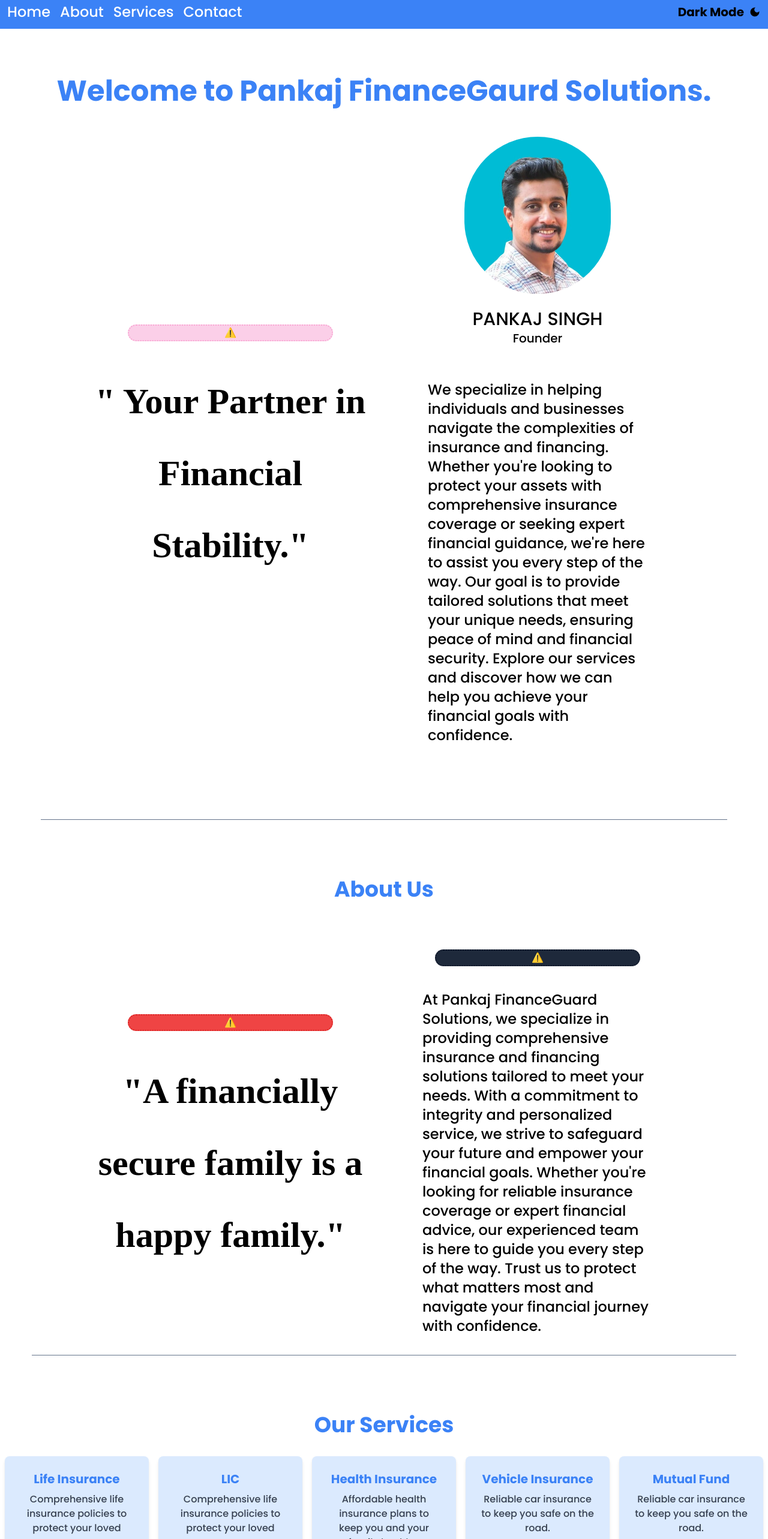
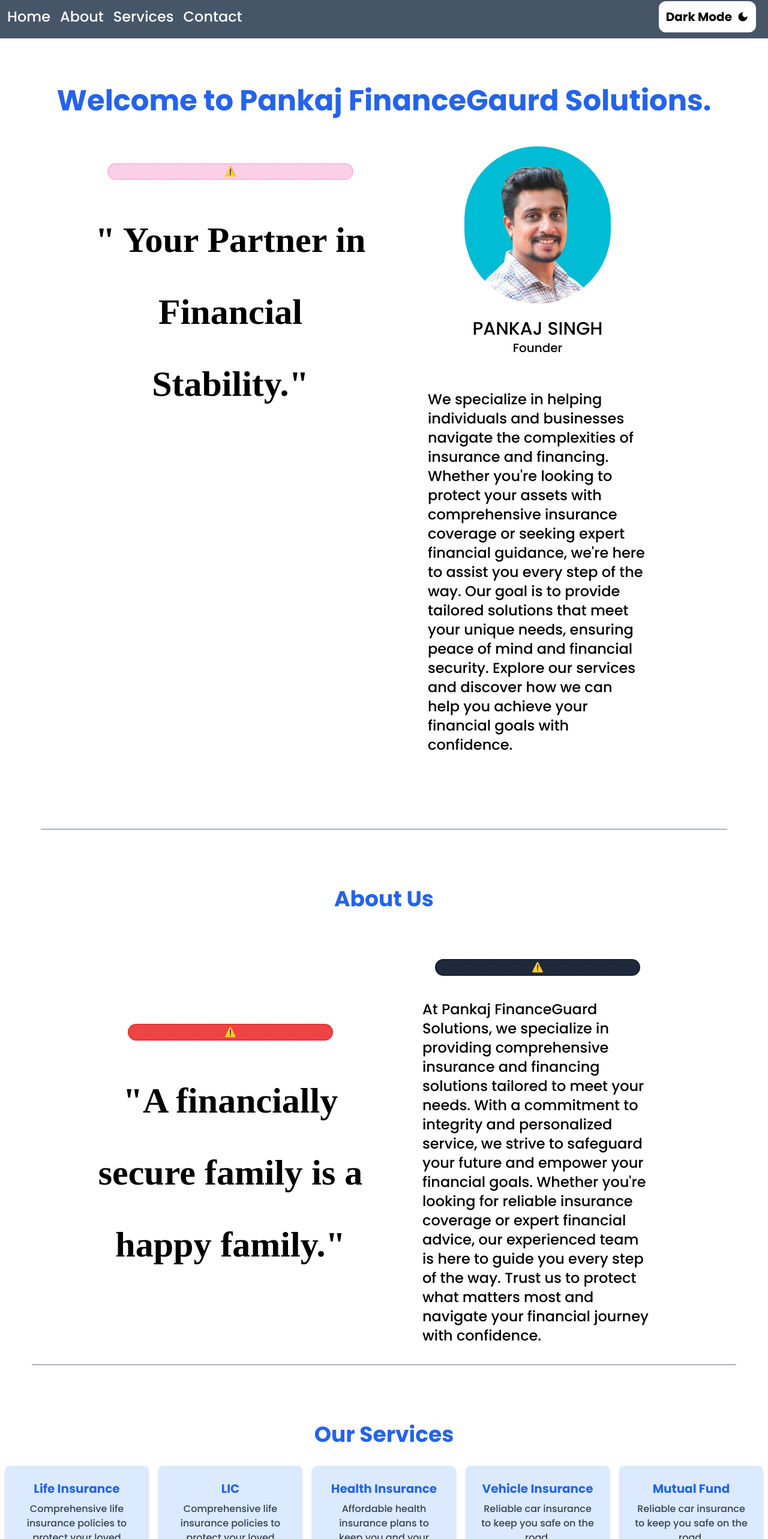
Before and after one commit to abhisheks7070/Pankaj-Singh, a React (Vite) app: page / in a window 1280 px wide. Shown: the part 136-2702 px from the top of the page at 60% size. Built offline with nearby package versions, Linux system fonts and the light colour scheme; no server answers; a web font is replaced by a local one.

Commit message:
modified

```diff
--- a/src/components/About.jsx
+++ b/src/components/About.jsx
@@ -5,9 +5,9 @@
   return (<>
     <section id="about" className=" bg-gray-100 text-center  p-4 h-auto">
       <Divider />
-      <h2 className="text-3xl md:text-4xl font-bold text-blue-500 md:pt-20">About Us</h2>
+      <h2 className="text-3xl md:text-4xl font-bold text-blue-600 pt-10 md:pt-20">About Us</h2>
       <div className='w-[80vw] md:mt-10 m-auto  flex flex-col md:flex-row justify-around items-center'>
-        <div className='md:w-[40vw] mx-auto'>
+        <div className='md:w-[40vw] '>
 
 
         <div className="relative m-auto w-full md:w-2/3 my-10 pb-full border-dotted border-2 border-red-600 bg-red-500 rounded-full">
@@ -15,7 +15,7 @@
                 autoplay
                 loop
                 src="https://lottie.host/8cb81109-2e1f-4b99-ae2b-d67bd2499132/avuznHQLYJ.json"
-                className=" w-full md:w-2/3 rounded-full "
+                className=" w-full rounded-full "
               >
               </Player>
             </div>
@@ -23,13 +23,13 @@
 <div className='quote text-5xl leading-loose md:leading-loose md:text-6xl font-extrabold'>"A financially secure family is a happy family."</div>
 
    </div>
-        <div className='my-auto md:w-[40vw]'>
+        <div className=' md:w-[40vw]'>
             <div className="relative m-auto w-full md:w-2/3 my-10 pb-full border-dotted border-2 border-slate-900 bg-slate-800 rounded-full">
               <Player
                 autoplay
                 loop
                 src="https://lottie.host/9eaa8833-ed4f-4330-bd8e-e23d1b9365f9/n4TckVIsHe.json"
-                className=" w-full md:w-2/3 rounded-full "
+                className=" w-full rounded-full "
               >
               </Player>
             </div>
--- a/src/components/Footer.jsx
+++ b/src/components/Footer.jsx
@@ -2,7 +2,7 @@
 
 const Footer = () => {
   return (
-    <footer className=" footer bg-blue-500 text-white py-8">
+    <footer className=" footer bg-slate-800 text-white py-8">
       <div className="container mx-auto px-4 md:px-0">
         <div className="flex flex-wrap justify-between">
           <div className="w-full md:w-1/3 mb-8 md:mb-0">
--- a/src/components/Header.jsx
+++ b/src/components/Header.jsx
@@ -3,7 +3,7 @@
 
 const Header = () => {
   return (
-    <div className='head text-white text-3xl md:text-5xl font-bold bg-slate-600 p-5 md:py-10 md:px-6 '>Pankaj FinanceGaurd Solutions.</div>
+    <div className='head text-white text-3xl md:text-5xl font-bold bg-slate-800 p-5 md:py-10 md:px-6 '>Pankaj FinanceGaurd Solutions.</div>
 
   )
 }
--- a/src/components/Home.jsx
+++ b/src/components/Home.jsx
@@ -9,21 +9,21 @@
   return (
     <>
       <section id="home" className="bg-white text-center py-10 md:py-20 md:px-0 text-0.7rem h-auto">
-        <h1 className="text-3xl md:text-5xl font-bold text-blue-500">Welcome to Pankaj FinanceGaurd Solutions.</h1>
+        <h1 className="text-3xl md:text-5xl font-bold text-blue-600">Welcome to Pankaj FinanceGaurd Solutions.</h1>
         <div className='w-[80vw] md:mt-10 m-auto  flex flex-col-reverse md:flex-row justify-around'>
-          <div className='my-auto md:w-[40vw]'>
-            <div className="relative m-auto w-full md:w-2/3 my-10 pb-full border-dotted border-2 border-pink-300 bg-pink-200 rounded-full">
+          <div className='md:w-[40vw]'>
+            <div className="relative m-auto w-full md:w-4/5 my-10 pb-full border-dotted border-2 border-pink-300 bg-pink-200 rounded-full">
               <Player
                 autoplay
                 loop
                 src="https://lottie.host/13d9a8cb-156d-45ea-b824-0f67104b23f9/YWPzKmv0eb.json"
-                className=" w-full md:w-2/3 rounded-full "
+                className=" w-full  rounded-full "
               >
               </Player>
             </div>
             <div className='quote text-5xl leading-loose md:leading-loose md:text-6xl font-extrabold'>" Your Partner in Financial Stability."</div>
           </div>
-          <div className='md:w-[40vw] flex flex-col gap-6 justify-center items-center p-3 '>
+          <div className='md:w-[40vw] flex flex-col gap-6 justify-center items-center p-3'>
             <div className='rounded-full bg-yellow-200 h-full w-full md:w-1/2 md:h-1/2 overflow-hidden'><img className='object-fill h-full w-full' src={photo} alt="" /></div>
             <div>
               <div className='text-xl md:text-3xl'>PANKAJ SINGH</div>
--- a/src/components/Navbar.jsx
+++ b/src/components/Navbar.jsx
@@ -33,7 +33,7 @@
   }, []);
 
   return (<>
-      <nav className= {`transition-all duration-500 ${showNavbar ? 'display-block' : 'hidden'} navbar sticky top-0 z-50  flex  justify-between items-start md:items-center bg-blue-500 py-0.5 px-3  md:p-3`}>
+      <nav className= {`transition-all duration-500 ${showNavbar ? 'display-block' : 'hidden'} navbar sticky top-0 z-50  flex  justify-between items-start md:items-center bg-slate-600 md:py-0.5 md:px-3 p-2  md:p-3`}>
         {/* <div className="text-white text-xl md:text-3xl font-bold">Pankaj FinanceGaurd Solutions.</div> */}
         <div className=" text-l md:text-2xl  md:flex space-x-4">
           <a href="#home" className="text-white hover:text-gray-900 transition duration-300">Home</a>
@@ -42,13 +42,13 @@
           <a href="#contact" className="text-white hover:text-gray-900 transition duration-300">Contact</a>
         </div>
         <button onClick={toggleDarkMode} className='hidden md:block text-xl font-bold'>
-          {darkMode ? <div className = " flex items-center gap-2 ">Light Mode <MdOutlineDarkMode /></div> : <div className = "flex gap-2 items-center">Dark Mode <MdDarkMode /></div>}
+          {darkMode ? <div className = " flex items-center gap-2 bg-black p-3 m-2 rounded-xl">Light Mode <MdOutlineDarkMode /></div> : <div className = "flex gap-2 items-center bg-white p-3 m-2 rounded-xl">Dark Mode <MdDarkMode /></div>}
         </button>
         <button onClick={toggleDarkMode} className='md:hidden text-xl font-bold'>
           {darkMode ? <div className = " flex items-center gap-2 "><MdOutlineDarkMode /></div> : <div className = "flex gap-2 items-center"><MdDarkMode /></div>}
         </button>
     </nav>
-      <nav className = {`transition-opacity duration-500 ${showNavbar ? 'hidden' : 'display-block'} navbar z-50  flex  justify-between items-start md:items-center bg-blue-500 py-0.5 px-3  md:p-3`}>
+      <nav className = {`transition-opacity duration-500 ${showNavbar ? 'hidden' : 'display-block'} navbar z-50  flex  justify-between items-start md:items-center bg-slate-600 md:py-0.5 md:px-3 p-2  md:p-3`}>
         {/* <div className="text-white text-xl md:text-3xl font-bold">Pankaj FinanceGaurd Solutions.</div> */}
         <div className=" text-l md:text-2xl  md:flex space-x-4">
           <a href="#home" className="text-white hover:text-gray-900 transition duration-300">Home</a>
@@ -57,7 +57,7 @@
           <a href="#contact" className="text-white hover:text-gray-900 transition duration-300">Contact</a>
         </div>
         <button onClick={toggleDarkMode} className='hidden md:block text-xl font-bold'>
-          {darkMode ? <div className = " flex items-center gap-2 ">Light Mode <MdOutlineDarkMode /></div> : <div className = "flex gap-2 items-center">Dark Mode <MdDarkMode /></div>}
+          {darkMode ? <div className = " flex items-center gap-2 bg-black p-3 m-2 rounded-xl">Light Mode <MdOutlineDarkMode /></div> : <div className = "flex gap-2 items-center bg-white p-3 m-2 rounded-xl">Dark Mode <MdDarkMode /></div>}
         </button>
         <button onClick={toggleDarkMode} className='md:hidden text-xl font-bold'>
           {darkMode ? <div className = " flex items-center gap-2 "><MdOutlineDarkMode /></div> : <div className = "flex gap-2 items-center"><MdDarkMode /></div>}
--- a/src/components/Services.jsx
+++ b/src/components/Services.jsx
@@ -5,30 +5,30 @@
   return (<>
     <section id="services" className="bg-white text-center pb-4 md:px-0 h-auto ">
       <Divider />
-      <h2 className="text-3xl md:text-4xl font-bold text-blue-500 pt-10 md:pt-20">Our Services</h2>
+      <h2 className="text-3xl md:text-4xl font-bold text-blue-600 pt-10 md:pt-20">Our Services</h2>
       <div className="flex flex-wrap justify-center mt-8 gap-4">
         <div className="bg-blue-100 p-6 rounded-lg shadow-md w-full sm:w-60">
-          <h3 className="text-xl font-bold text-blue-500">Life Insurance</h3>
+          <h3 className="text-xl font-bold text-blue-600">Life Insurance</h3>
           <p className="text-gray-700 mt-2">Comprehensive life insurance policies to protect your loved ones.</p>
         </div>
         <div className="bg-blue-100 p-6 rounded-lg shadow-md w-full sm:w-60">
-          <h3 className="text-xl font-bold text-blue-500">LIC</h3>
+          <h3 className="text-xl font-bold text-blue-600">LIC</h3>
           <p className="text-gray-700 mt-2">Comprehensive life insurance policies to protect your loved ones.</p>
         </div>
         <div className="bg-blue-100 p-6 rounded-lg shadow-md w-full sm:w-60">
-          <h3 className="text-xl font-bold text-blue-500">Health Insurance</h3>
+          <h3 className="text-xl font-bold text-blue-600">Health Insurance</h3>
           <p className="text-gray-700 mt-2">Affordable health insurance plans to keep you and your family healthy.</p>
         </div>
         <div className="bg-blue-100 p-6 rounded-lg shadow-md w-full sm:w-60">
-          <h3 className="text-xl font-bold text-blue-500">Vehicle Insurance</h3>
+          <h3 className="text-xl font-bold text-blue-600">Vehicle Insurance</h3>
           <p className="text-gray-700 mt-2">Reliable car insurance to keep you safe on the road.</p>
         </div>
         <div className="bg-blue-100 p-6 rounded-lg shadow-md w-full sm:w-60">
-          <h3 className="text-xl font-bold text-blue-500">Mutual Fund</h3>
+          <h3 className="text-xl font-bold text-blue-600">Mutual Fund</h3>
           <p className="text-gray-700 mt-2">Reliable car insurance to keep you safe on the road.</p>
         </div>
         <div className="bg-blue-100 p-6 rounded-lg shadow-md w-full sm:w-60">
-          <h3 className="text-xl font-bold text-blue-500">Personal Loan</h3>
+          <h3 className="text-xl font-bold text-blue-600">Personal Loan</h3>
           <p className="text-gray-700 mt-2">Reliable car insurance to keep you safe on the road.</p>
         </div>
       </div>
```
Also changed, not shown: src/components/Contact.jsx (+13 -3 lines).
